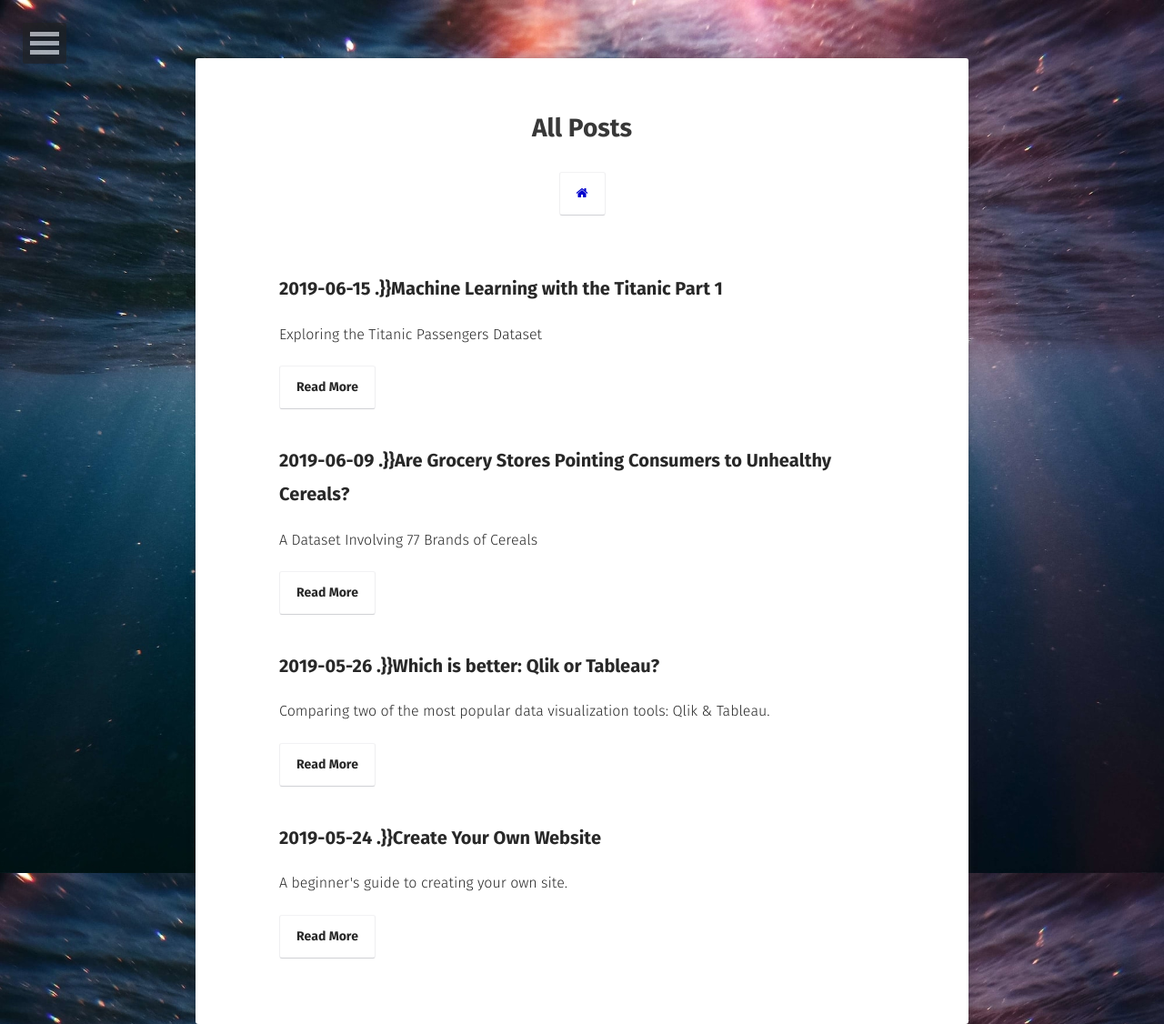
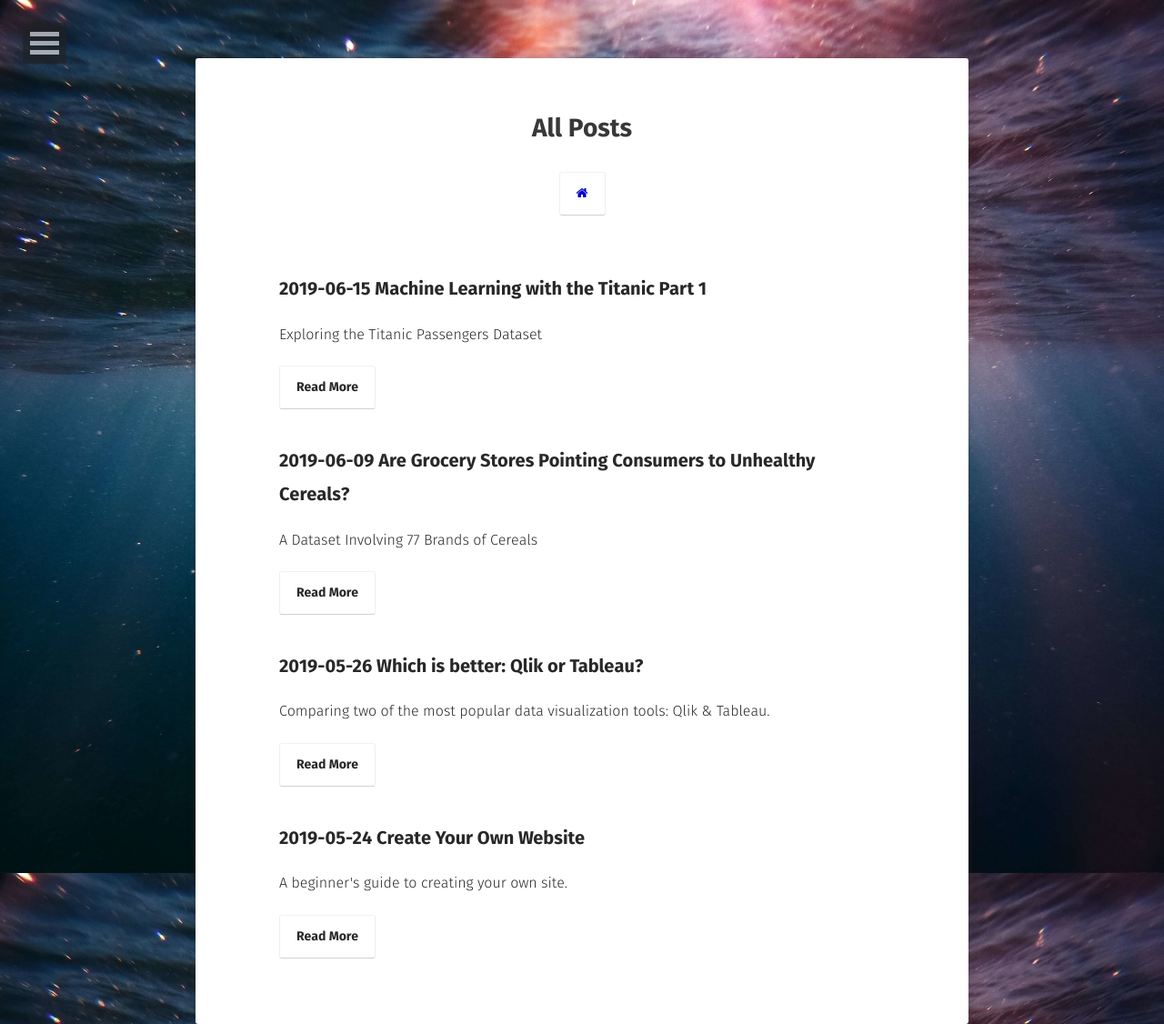
Before and after one commit to sarahschirduan/sarahschirduan.github.io, a Jekyll site: the page built from posts/index.md, in a window 1280 px wide. Shown: the whole page at 91% size. Built offline with Jekyll 4.4.1, drawn with Linux system fonts in a browser that asks for light colours; some web fonts are replaced.

Commit message:
Update post-list.html

```diff
--- a/_layouts/post-list.html
+++ b/_layouts/post-list.html
@@ -27,7 +27,7 @@ layout: compress
                         {% if post.project == null %}
                     <ul>
                         <li class="wow fadeInLeft" data-wow-duration="1.5s">
-                            <a class="zoombtn" href="{{ site.url }}{{ post.url }}">{{ post.date | date: "%Y-%m-%d " }}.}}{{ post.title }}</a>
+                            <a class="zoombtn" href="{{ site.url }}{{ post.url }}">{{ post.date | date: "%Y-%m-%d " }}{{ post.title }}</a>
                             <p>{{ post.excerpt }}</p>
                             <a href="{{ site.url }}{{ post.url }}" class="btn zoombtn">Read More</a>
                         </li>
```
